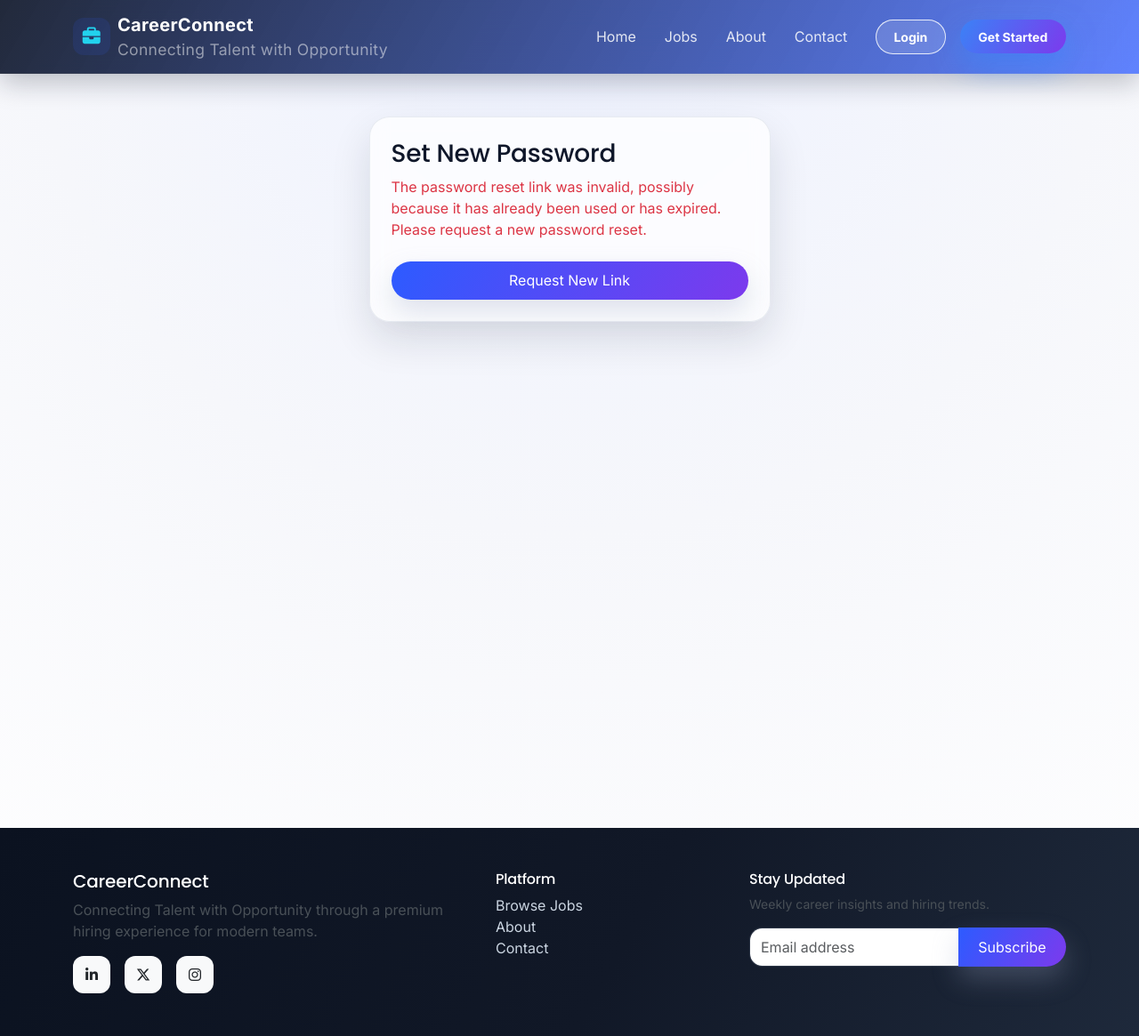
After one commit to pavansaikrishna-somu/job-portal, a Django app: page /reset/1/1/ in a window 1280 px wide. The commit adds this page. Shown: the whole page at 89% size. Run offline with Django 5.2, Linux system fonts and the light colour scheme.

Commit message:
Add forgot password flow and authentication improvements

```diff
--- a/job_portal/backend/core/decorators.py
+++ b/job_portal/backend/core/decorators.py
@@ -4,7 +4,7 @@ from django.contrib import messages
 from django.contrib.auth.decorators import login_required
 from django.shortcuts import redirect
 
-from users.services import get_profile_completion, get_user_profile
+from users.services import get_dashboard_route, get_profile_completion, get_user_profile
 
 
 def role_required(*allowed_roles):
@@ -18,7 +18,7 @@ def role_required(*allowed_roles):
                 return redirect("users:profile")
             if profile.role not in allowed_roles:
                 messages.error(request, "You are not authorized to access this page.")
-                return redirect("core:home")
+                return redirect(get_dashboard_route(profile))
             request.user_profile = profile
             return view_func(request, *args, **kwargs)
 
--- a/job_portal/backend/jobportal/urls.py
+++ b/job_portal/backend/jobportal/urls.py
@@ -2,6 +2,7 @@ from django.conf import settings
 from django.conf.urls.static import static
 from django.contrib import admin
 from django.urls import include, path
+from django.contrib.auth import views as auth_views
 from rest_framework_simplejwt.views import TokenObtainPairView, TokenRefreshView
 
 from applications.api import MyApplicationsAPIView
@@ -17,6 +18,12 @@ urlpatterns = [
     path("api/token/refresh/", TokenRefreshView.as_view(), name="token_refresh"),
     path("api/jobs/", JobListAPIView.as_view(), name="api_jobs"),
     path("api/my-applications/", MyApplicationsAPIView.as_view(), name="api_my_applications"),
+
+    # Password Reset Flow
+    path("password-reset/", auth_views.PasswordResetView.as_view(), name="password_reset"),
+    path("password-reset/done/", auth_views.PasswordResetDoneView.as_view(), name="password_reset_done"),
+    path("reset/<uidb64>/<token>/", auth_views.PasswordResetConfirmView.as_view(), name="password_reset_confirm"),
+    path("reset/done/", auth_views.PasswordResetCompleteView.as_view(), name="password_reset_complete"),
 ]
 
 handler404 = "core.views.custom_404"
--- /dev/null
+++ b/job_portal/backend/templates/registration/password_reset_confirm.html
@@ -0,0 +1,30 @@
+{% extends 'base.html' %}
+{% block title %}Set New Password | CareerConnect{% endblock %}
+{% block content %}
+<div class="container py-5">
+    <div class="row justify-content-center">
+        <div class="col-md-6 col-lg-5">
+            <div class="glass-card hover-lift p-4">
+                <h1 class="h3 mb-2">Set New Password</h1>
+                {% if validlink %}
+                <p class="text-muted mb-4">Please enter your new password twice.</p>
+                <form method="post" novalidate>
+                    {% csrf_token %}
+                    {% for field in form %}
+                    <div class="form-floating mb-3">
+                        <input type="password" name="{{ field.name }}" class="form-control" placeholder="{{ field.label }}" required>
+                        <label>{{ field.label }}</label>
+                        {% if field.errors %}<div class="text-danger small mt-1">{{ field.errors.0 }}</div>{% endif %}
+                    </div>
+                    {% endfor %}
+                    <button type="submit" class="btn btn-premium w-100">Change Password</button>
+                </form>
+                {% else %}
+                <p class="text-danger mb-4">The password reset link was invalid, possibly because it has already been used or has expired. Please request a new password reset.</p>
+                <a href="{% url 'password_reset' %}" class="btn btn-premium w-100">Request New Link</a>
+                {% endif %}
+            </div>
+        </div>
+    </div>
+</div>
+{% endblock %}
--- a/job_portal/backend/templates/users/login.html
+++ b/job_portal/backend/templates/users/login.html
@@ -24,6 +24,9 @@
                 <p class="mt-3 mb-0 text-secondary">
                     New user? <a href="{% url 'users:register' %}">Create an account</a>
                 </p>
+                <p class="mt-2 mb-0 text-secondary">
+                    <a href="{% url 'password_reset' %}">Forgot Password?</a>
+                </p>
             </div>
         </div>
     </div>
```
Also changed, not shown: job_portal/backend/jobportal/settings.py (+14 -0 lines), job_portal/backend/templates/registration/password_reset_complete.html (added, +15 -0 lines), job_portal/backend/templates/registration/password_reset_done.html (added, +16 -0 lines), job_portal/backend/templates/registration/password_reset_form.html (added, +26 -0 lines), job_portal/backend/users/views.py (+13 -2 lines), 1 other file.
